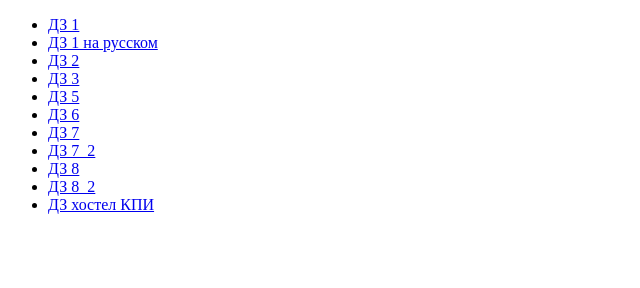
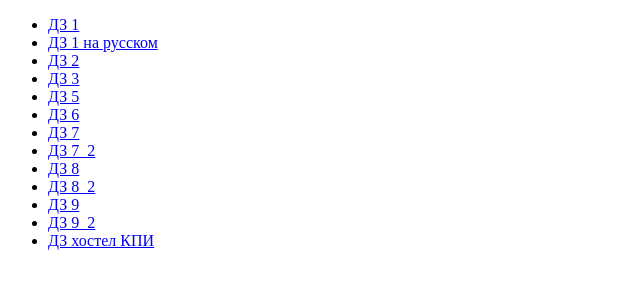
Before and after one commit to KonstantinHints/AllHomeWorks, a plain HTML site: page AllHomeWorks.html in a window 1280 px wide. Shown: the whole page, without its empty margins (0-640 px from the left). Drawn offline with Linux system fonts and the light colour scheme.

Commit message:
new index

```diff
--- a/AllHomeWorks.html
+++ b/AllHomeWorks.html
@@ -17,6 +17,8 @@
         <li><a href="DZ7_2/index.html">ДЗ 7_2</a></li>
         <li><a href="DZ8/index.html">ДЗ 8</a></li>
         <li><a href="DZ8_2/index.html">ДЗ 8_2</a></li>
+        <li><a href="DZ9/index.html">ДЗ 9</a></li>
+        <li><a href="DZ9_2/index.html">ДЗ 9_2</a></li>
         <li><a href="HostelKPI/index.html">ДЗ хостел КПИ</a></li>
     </ul>
 </body>
```
